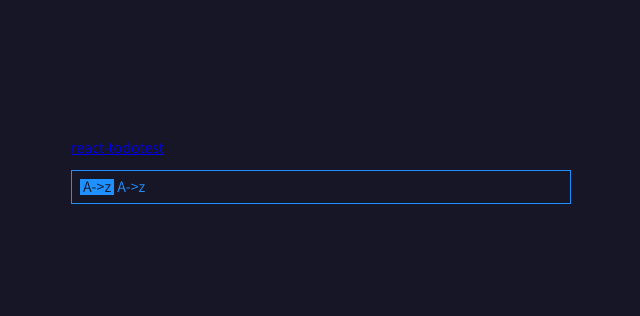
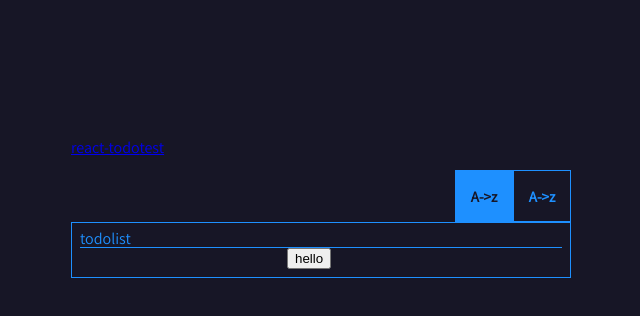
Before and after one commit to jakubjun/react-todos, a React (Vite) app: page / in a window 1280 px wide. Shown: the top 316 px of the page, without its empty margins (319-959 px from the left). Built offline with nearby package versions, Linux system fonts and the light colour scheme.

Commit message:
Work on sorter

```diff
--- a/index.html
+++ b/index.html
@@ -4,7 +4,7 @@
     <meta charset="UTF-8" />
   <link rel="preconnect" href="https://fonts.googleapis.com">
   <link rel="preconnect" href="https://fonts.gstatic.com" crossorigin>
-  <link href="https://fonts.googleapis.com/css2?family=Assistant&display=swap" rel="stylesheet">
+  <link href="https://fonts.googleapis.com/css2?family=Assistant:wght@400,800&display=swap" rel="stylesheet">
 
   <meta name="viewport" content="width=device-width, initial-scale=1.0" />
     <title>react-todos</title>
--- a/src/component/layout/baseLayout/BaseLayout.jsx
+++ b/src/component/layout/baseLayout/BaseLayout.jsx
@@ -1,5 +1,6 @@
 import { layoutPropTypes } from '../../../utils/propTypes';
 import Header from '../../header/Header';
+import Sorter from '../../sorter/Sorter';
 import './baseLayout.less';
 
 const CLASS_NAME = 'layout__base';
@@ -11,6 +12,7 @@ export default function BaseLayout(props) {
     <div className={CLASS_NAME}>
       <div className={`${CLASS_NAME}__container`}>
         <Header />
+        <Sorter />
         <div className={`${CLASS_NAME}__container__content`}>
 
           {children}
--- a/src/component/page/todoListPage/TodoListPage.jsx
+++ b/src/component/page/todoListPage/TodoListPage.jsx
@@ -1,5 +1,12 @@
 import Sorter from '../../sorter/Sorter';
+import TodoList from '../../todoList/TodoList.jsx';
+import TodoAdder from '../../todoAdder/TodoAdder.jsx';
 
 export default function TodoListPage() {
-  return <div><Sorter /></div>;
+  return (
+    <div>
+      <TodoList />
+      <TodoAdder />
+    </div>
+  );
 }
--- a/src/component/sortOption/sortOption.less
+++ b/src/component/sortOption/sortOption.less
@@ -1,6 +1,14 @@
 .sort-option {
-
+  display: flex;
+  justify-content: center;
+  align-items: center;
+  height: 50px;
+  width: 50px;
+  font-weight: 800;;
   padding: 0 3px;
+  font-size: 15px;
+  color: @primary-color;
+  border: 1px solid @primary-color;
 
   &--selected {
     background-color: @primary-color;
--- a/src/component/sorter/sorter.less
+++ b/src/component/sorter/sorter.less
@@ -1,3 +1,6 @@
 .sorter {
   display: flex;
+  justify-content: flex-end;
+  // border: 1px solid @primary-color;
+  border-bottom: 0;
 }
--- /dev/null
+++ b/src/component/todoAdder/TodoAdder.jsx
@@ -0,0 +1,13 @@
+import './todoAdder.less';
+
+const CLASS_NAME = 'todo-adder';
+export default function TodoAdder() {
+  return (
+    <div className={CLASS_NAME}>
+      <div>
+        <input type="text" />
+      </div>
+      <button>hello</button>
+    </div>
+  );
+}
--- /dev/null
+++ b/src/component/todoAdder/todoAdder.less
@@ -0,0 +1,25 @@
+.todo-adder {
+  border-top: 1px solid @primary-color;
+  display: flex;
+
+  input {
+    background-color: @background-color;
+    border: 0;
+    padding: 0;
+    margin: 0;
+    color: @primary-color;
+    display: block;
+    width: 100%;
+    font-size: 16px;
+
+
+    &:focus {
+      outline: 1px solid @primary-color;
+
+    }
+  }
+
+  button {
+    justify-self: end;
+  }
+}
--- a/src/component/todoList/TodoList.jsx
+++ b/src/component/todoList/TodoList.jsx
@@ -0,0 +1,3 @@
+export default function TodoList() {
+  return <div>todolist</div>;
+}
```
